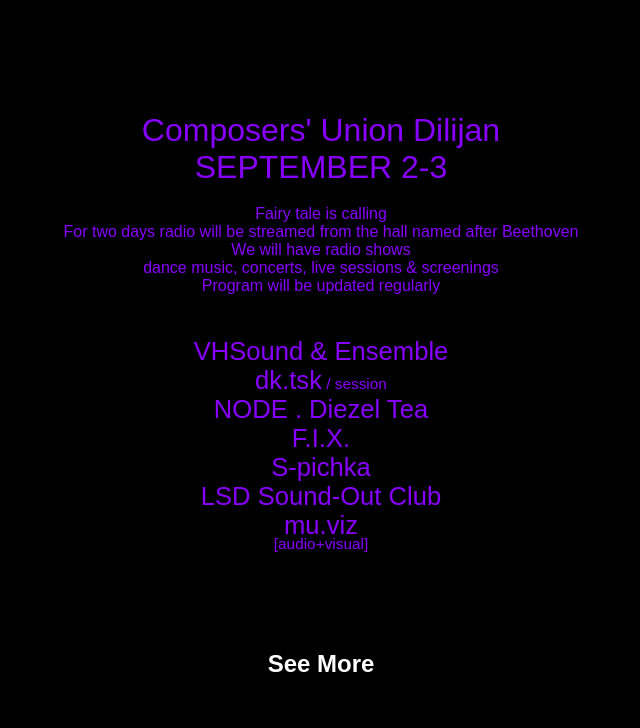
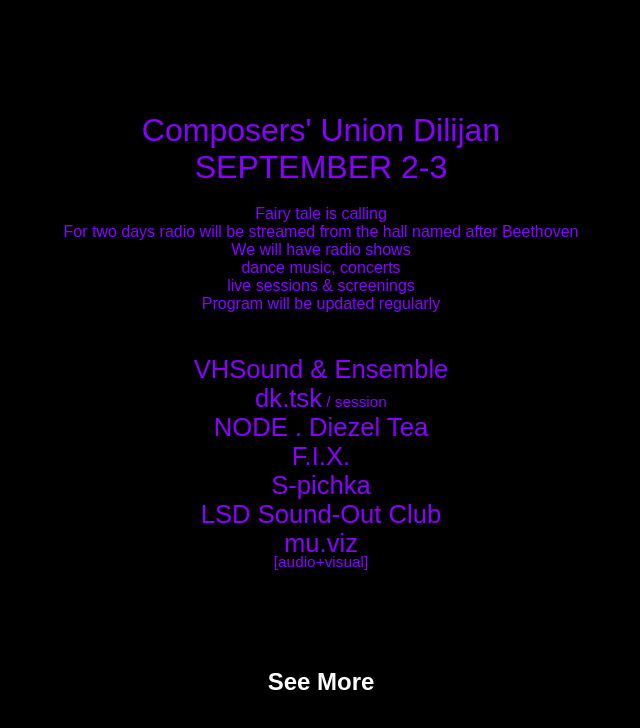
Before and after one commit to bohemnots/bhmnts, a Next.js app: page /heqiatne_kanchum in a window 1280 px wide. Shown: the top 728 px of the page, without its empty margins (319-959 px from the left). Built offline with nearby package versions, Linux system fonts and the light colour scheme.

Commit message:
line break

```diff
--- a/pages/heqiatne_kanchum/index.tsx
+++ b/pages/heqiatne_kanchum/index.tsx
@@ -97,7 +97,8 @@ const Lineup = (props) => {
           For two days radio will be streamed from the hall named after
           Beethoven <br />
           We will have radio shows <br />
-          dance music, concerts, live sessions & screenings <br />
+          dance music, concerts
+          <br /> live sessions & screenings <br />
           Program will be updated regularly
         </p>
         <P>
```
